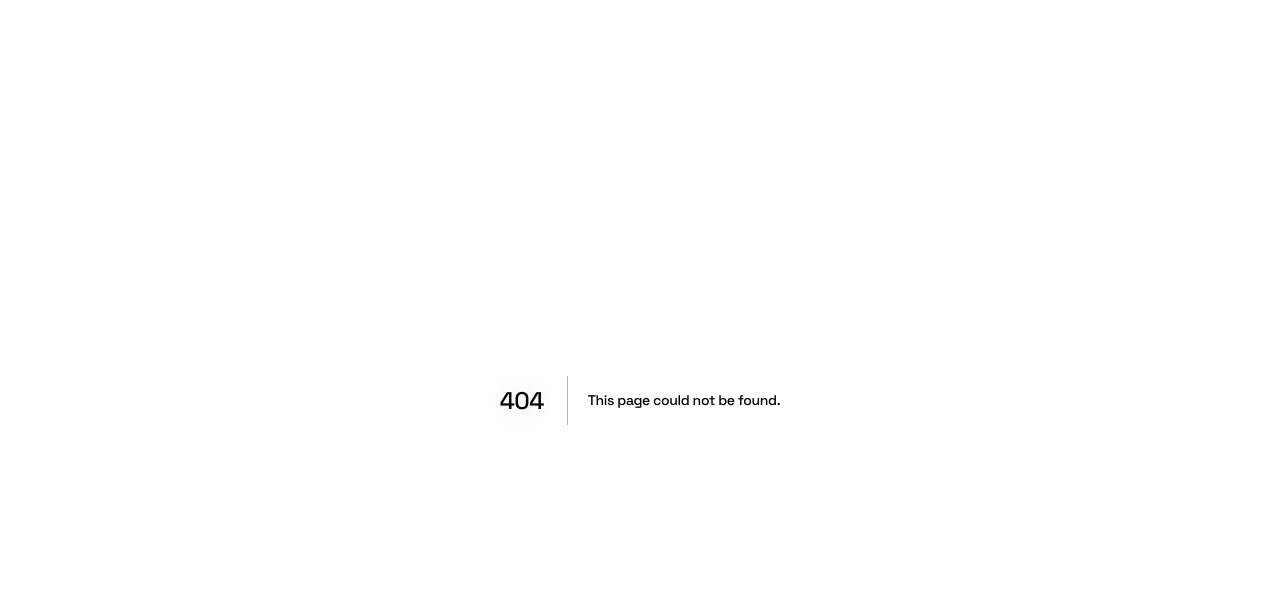
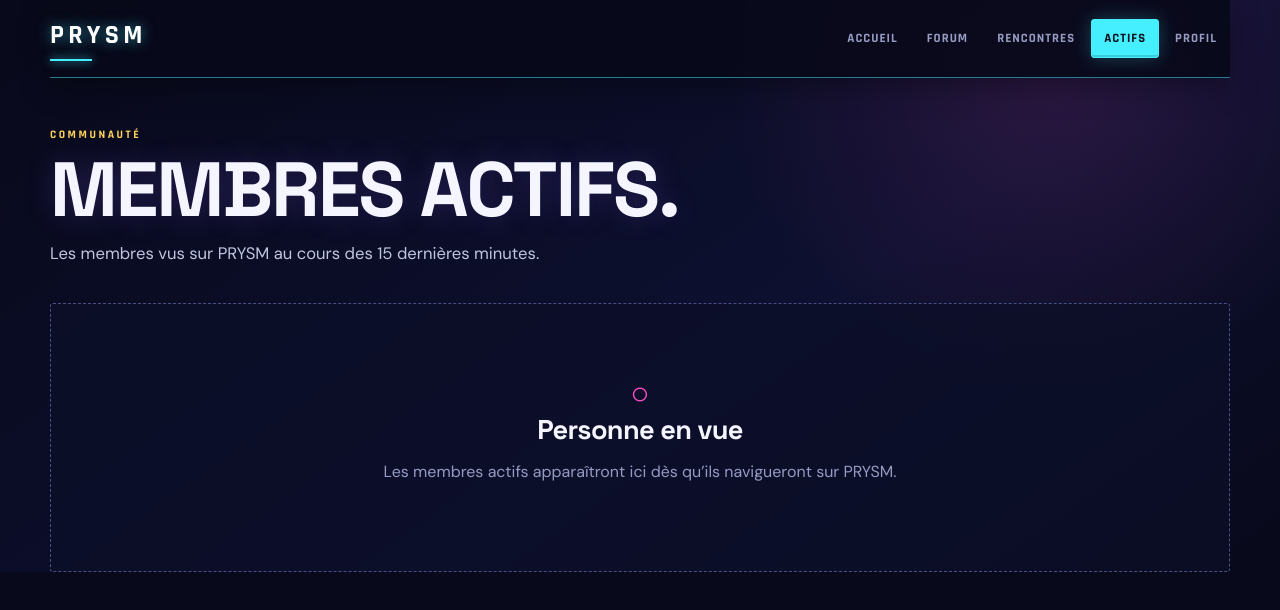
Before and after one commit to LadyOoscar/Prysm-forum, a Next.js app: page /membres in a window 1280 px wide. Before the commit this address had no page. Shown: the top 610 px of the page. Built offline with nearby package versions, Linux system fonts and the light colour scheme; no server answers; the database is empty.

Commit message:
Add PRYSM activity and profile stats

```diff
--- /dev/null
+++ b/app/membres/page.tsx
@@ -0,0 +1,5 @@
+import Link from "next/link";
+import {getSupabase} from "../../lib/supabase";
+export const revalidate=30;
+export default async function MembresPage(){const {data}=await getSupabase().from("profiles").select("username,display_name,avatar_url,last_seen_at,level,title,reputation").not("last_seen_at","is",null).gte("last_seen_at",new Date(Date.now()-15*60*1000).toISOString()).order("last_seen_at",{ascending:false}).limit(50);
+return <main className="shell"><header className="topbar"><Link className="brand" href="/">PRYSM</Link><nav><Link href="/">Accueil</Link><Link href="/forum">Forum</Link><Link href="/rencontres">Rencontres</Link><Link className="active" href="/membres">Actifs</Link><Link href="/profil">Profil</Link></nav></header><section className="page-head compact"><p className="eyebrow">Communauté</p><h1>Membres actifs.</h1><p className="lead">Les membres vus sur PRYSM au cours des 15 dernières minutes.</p></section>{!data?.length?<div className="empty"><div className="empty-symbol">○</div><h2>Personne en vue</h2><p>Les membres actifs apparaîtront ici dès qu’ils navigueront sur PRYSM.</p></div>:<section className="cards">{data.map((p:any)=><Link className="card" href={"/membre/"+p.username} key={p.username}><div className="avatar">{p.avatar_url?<img src={p.avatar_url} alt=""/>:(p.display_name||p.username).slice(0,1).toUpperCase()}</div><span>@{p.username}</span><h3>{p.display_name||p.username}</h3><p>Niveau {p.level||1} · {p.title||"Nouveau"} · {p.reputation||0} réputation</p><strong><span className="presence-dot active"/> En ligne récemment</strong></Link>)}</section>}</main>}
```
